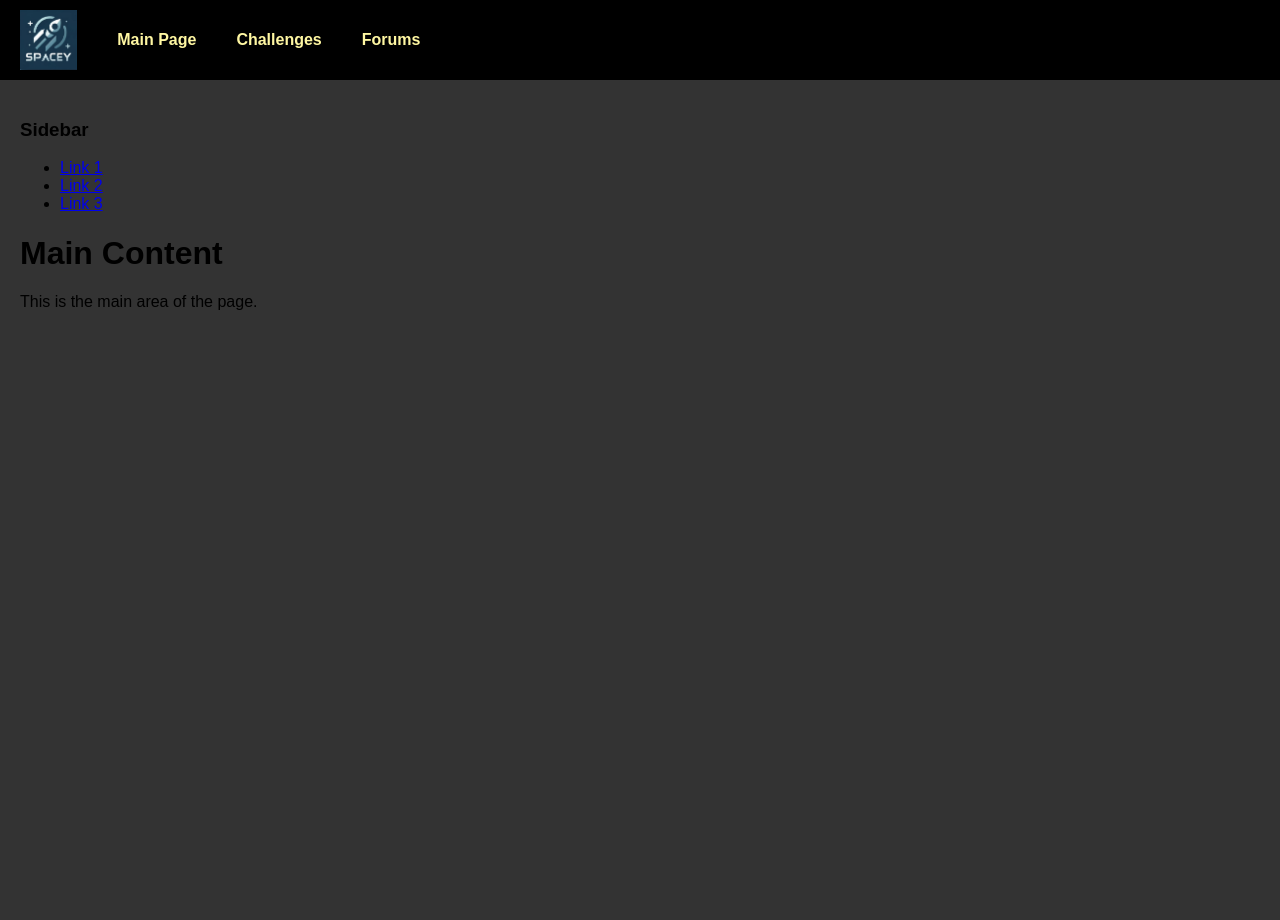
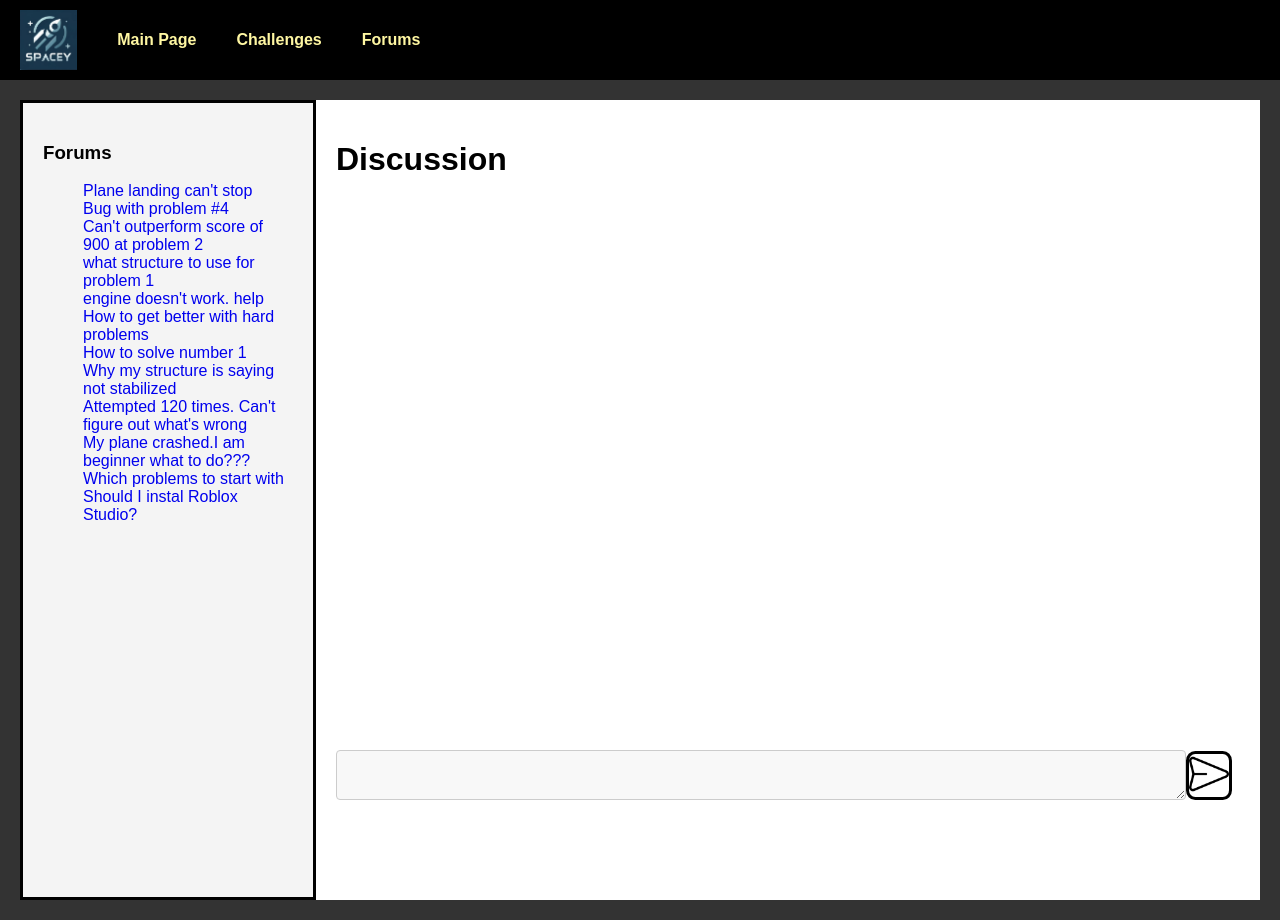
Before and after one commit to IBLIVE/hnwl24group, a Flask app: page /forums in a window 1280 px wide. Before the commit the page ends 310 px from the top, so only its background shows below. Run offline with Flask 3, Linux system fonts and the light colour scheme.

Commit message:
added forum channels, styles, and discussion panels

```diff
--- /dev/null
+++ b/static/css/forums_styles.css
@@ -0,0 +1,60 @@
+form {
+    display: flex;
+    align-items: center; /* Aligns the items vertically in the center */
+    width: 70%;
+    position: absolute;
+    bottom: 0;
+}
+
+input[type="text"] {
+    margin-right: 10px; /* Adds space between the text input and the button */
+}
+
+button {
+    border: solid;
+    background: none; /* Removes the default button background */
+    border-radius : 20%;
+    padding: 0; /* Removes padding inside the button */
+    cursor: pointer; /* Changes cursor to pointer when hovering over the button */
+}
+
+button img {
+    width: 40px; /* Example size; adjust as needed */
+    height: auto; /* Maintains aspect ratio */
+}
+
+
+.container {
+    display: flex;
+    min-height: 100vh;
+}
+
+.sidebar {
+    width: 250px;  /* Adjust width as needed */
+    background-color: #f4f4f4;
+    padding: 20px;
+    border: solid;
+}
+
+.main-content {
+    flex-grow: 1;  /* Take up the remaining space */
+    padding: 20px;
+    background-color: #fff;
+}
+.catalog {
+    list-style-type: none;
+}
+.catalog-item {
+    text-decoration: none;
+}
+#myTextarea {
+    width: 100%;       /* Makes the textarea span the full width of its container */
+    height: 50px;     /* Sets a fixed height to make it vertically long */
+    padding: 10px;     /* Adds some space inside the box around the text */
+    box-sizing: border-box; /* Ensures padding doesn't affect the final size */
+    border: 1px solid #ccc; /* Adds a subtle border */
+    border-radius: 4px; /* Optional: rounds the corners of the textarea */
+    resize: vertical;  /* Allows the user to vertically resize the textarea; remove or set to 'none' to disable resizing */
+    font-size: 16px;   /* Increases the font size for better readability */
+    background-color: #f8f8f8; /* Adds a background color */
+}
--- a/templates/base.html
+++ b/templates/base.html
@@ -2,6 +2,7 @@
 <!DOCTYPE html>
 <html lang="en">
 <head>
+
     <meta charset="UTF-8">
     <meta name="viewport" content="width=device-width, initial-scale=1.0">
     <title>{% block title %}Flask App{% endblock %}</title>
--- a/templates/forums.html
+++ b/templates/forums.html
@@ -2,23 +2,38 @@
 {% extends "base.html" %}
 
 
-{% block head %}
-<link rel="stylesheet" href="{{ url_for('static', filename='forums_styles.css') }}">
-{% endblock %}
+
+
+
 {% block content %}
-
+<head>
+    <link rel="stylesheet" href="{{ url_for('static', filename='css/forums_styles.css') }}">
+</head>
 <div class="container">
     <div class="sidebar">
-        <h3>Sidebar</h3>
-        <ul>
-            <li><a href="#">Link 1</a></li>
-            <li><a href="#">Link 2</a></li>
-            <li><a href="#">Link 3</a></li>
+        <h3>Forums</h3>
+        <ul class = "catalog">
+<!--            templates of forum names-->
+            <li><a class = "catalog-item" href="#">Plane landing can't stop</a></li>
+            <li><a class = "catalog-item" href="#">Bug with problem #4</a></li>
+            <li><a class = "catalog-item" href="#">Can't outperform score of 900 at problem 2</a></li>
+            <li><a class = "catalog-item" href="#">what structure to use for problem 1</a></li>
+            <li><a class = "catalog-item" href="#">engine doesn't work. help</a></li>
+            <li><a class = "catalog-item" href="#">How to get better with hard problems</a></li>
+            <li><a class = "catalog-item" href="#">How to solve number 1</a></li>
+            <li><a class = "catalog-item" href="#">Why my structure is saying not stabilized</a></li>
+            <li><a class = "catalog-item" href="#">Attempted 120 times. Can't figure out what's wrong</a></li>
+            <li><a class = "catalog-item" href="#">My plane crashed.I am beginner what to do???</a></li>
+            <li><a class = "catalog-item" href="#">Which problems to start with</a></li>
+            <li><a class = "catalog-item" href="#">Should I instal Roblox Studio?</a></li>
         </ul>
     </div>
     <div class="main-content">
-        <h1>Main Content</h1>
-        <p>This is the main area of the page.</p>
+        <h1>Discussion</h1>
+        <form action="/submit-your-input" method="post">
+    <textarea id="myTextarea" name="message"></textarea>
+ <button><img  src="{{ url_for('static', filename='send_button.png') }}" alt="Send Button Image" ></button>
+        </form>
     </div>
 </div>
 
```
Also changed, not shown: static/forums_styles.css (deleted, +0 -16 lines), static/send_button.png (added).
